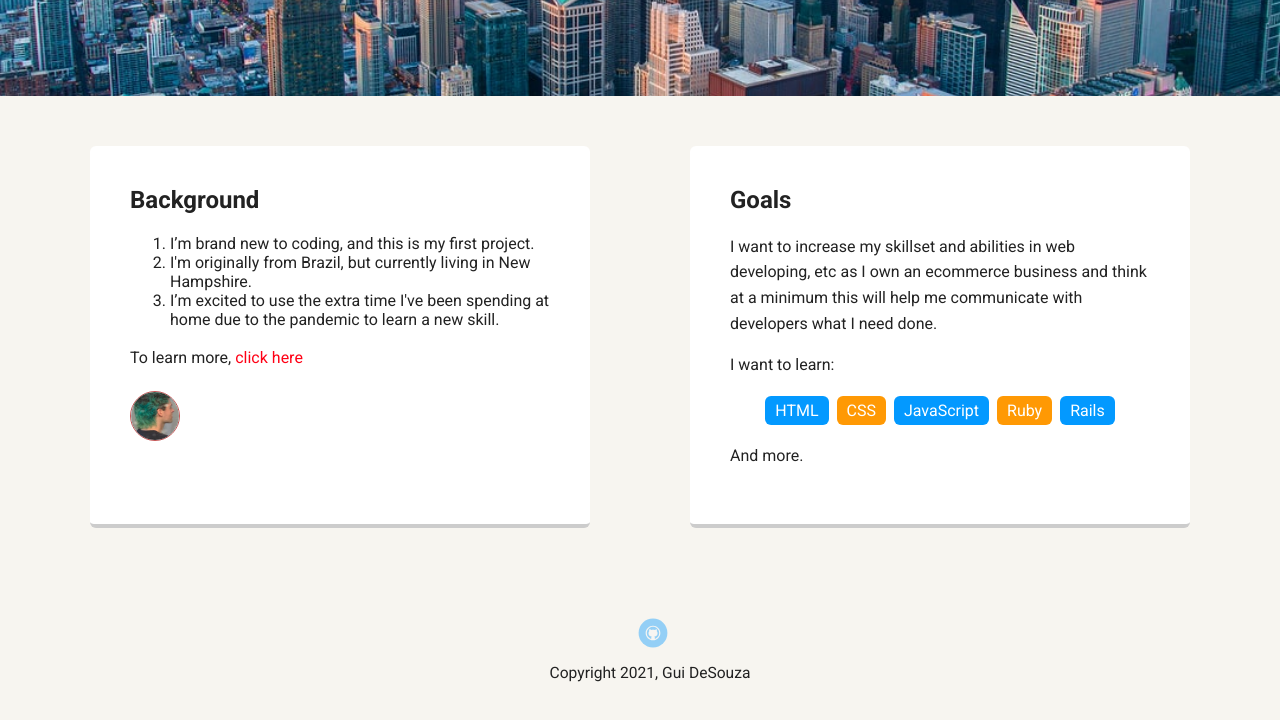
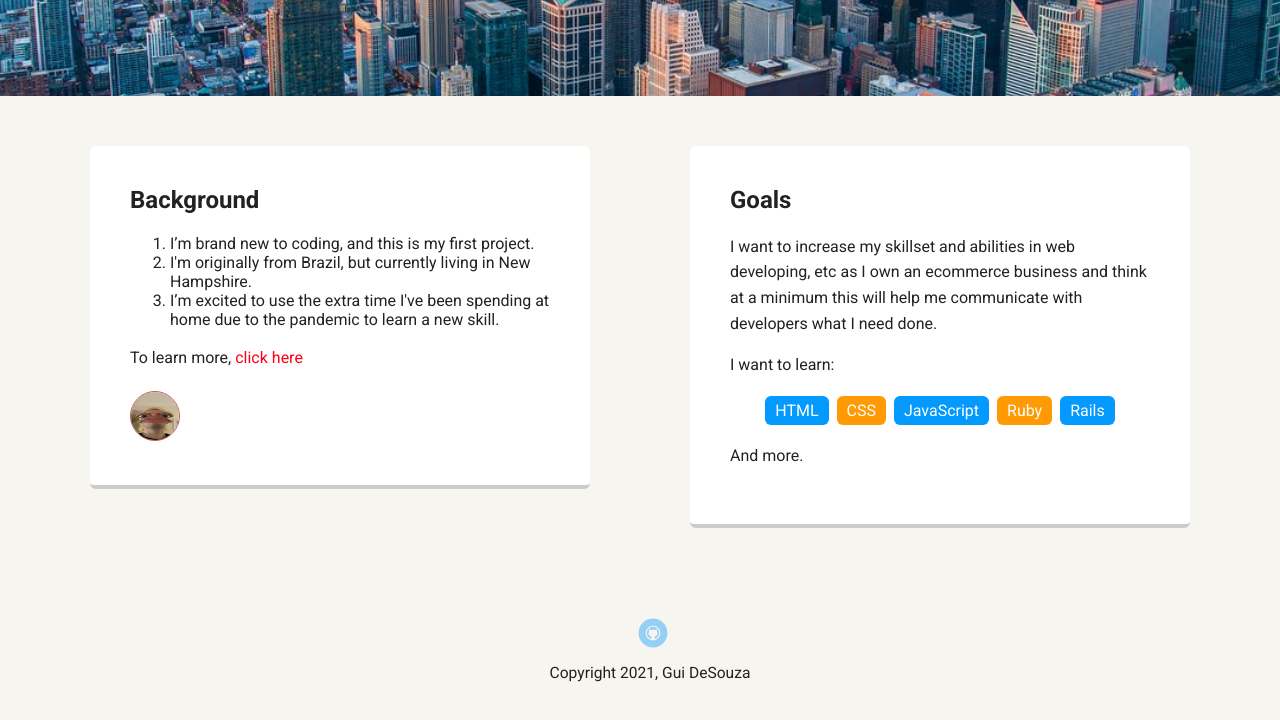
Before and after one commit to Fybergui/td-project-1, a plain HTML site: page index.html in a window 1280 px wide. Shown: the part 374-1094 px from the top of the page. Drawn offline with Linux system fonts and the light colour scheme; a web font is replaced by a local one.

Commit message:
Update 4-Project 1

```diff
--- a/index.html
+++ b/index.html
@@ -7,7 +7,7 @@
   <link rel="stylesheet" href="styles.css">
   <link href="https://fonts.googleapis.com/css?family=Muli%7CRoboto:400,300,500,700,900" rel="stylesheet"></head>
   <body>
-
+<nav>
     <div class="main-nav">
         <ul class="nav">
           <li class="name">Gui DeSouza</li>
@@ -16,7 +16,7 @@
           <li><a href="extra.html">Extra link</a></li>
         </ul>
     </div>
-
+  </nav>
     <header>
       <img src="images/rsz_1rszimg7993.png" alt="Green Mullet" class="profile-image">
       <h1 class="tag name">Hi, my name is Gui.</h1>
@@ -24,6 +24,7 @@
     </header>
 
     <main class="flex">
+      <article>
       <div class="card">
         <h2>Background</h2>
         <ol>
@@ -32,9 +33,10 @@
         <li>I’m excited to use the extra time I've been spending at home due to the pandemic to learn a new skill.</li>
      </ol>
      <p>To learn more, <a href="resume.html">click here</a></p>
-     <img src="images/rsz_1rszimg7993.png" alt="Green Mullet" class="background-additional-image">
+     <img src="images/3rd-img.jpg" alt="Green Mullet" class="background-additional-image">
       </div>
-
+    </article>
+    <article>
       <div class="card">
         <h2>Goals</h2>
         <p>I want to increase my skillset and abilities in web developing, etc as I own an ecommerce business and think at a minimum this will help me communicate with developers what I need done.</p>
@@ -48,7 +50,7 @@
         </ul>
         <p>And more.</p>
       </div>
-
+    </article>
     </main>
     <footer>
       <ul>
```
Also changed, not shown: images/3rd-img.jpg (added), 1 other file.
